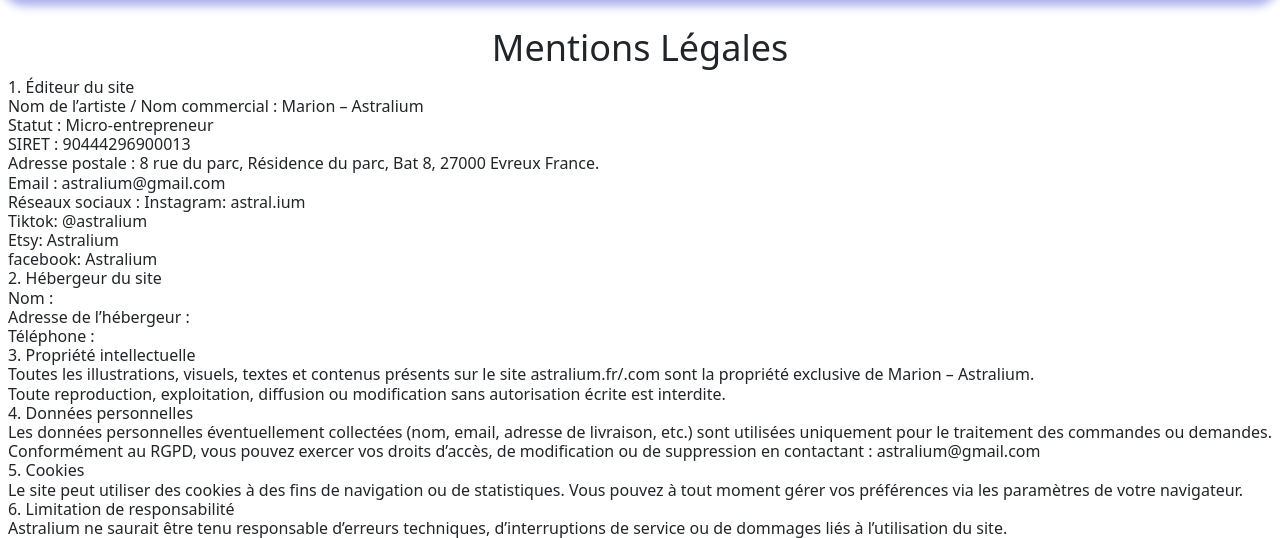
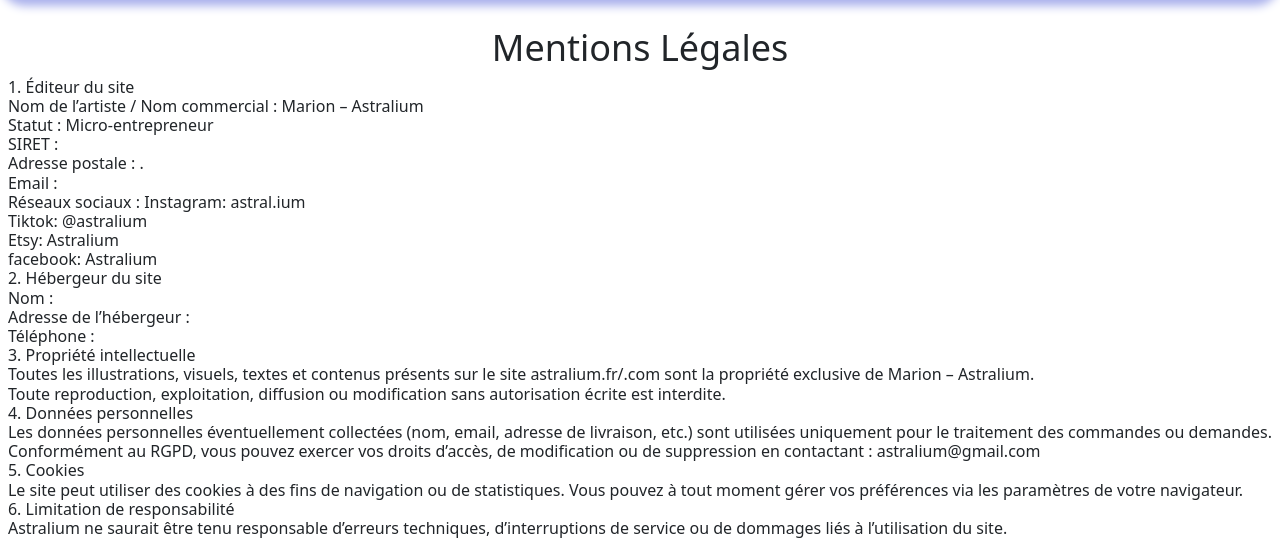
Before and after one commit to Rikkette/Astralium, a PHP site: page /mentions_legales.php in a window 1280 px wide. Shown: the part 206-744 px from the top of the page. Run offline with PHP 8.4, Linux system fonts and the light colour scheme; the visitor is signed in with stand-in values (Sample User, id 1); data that the repository does not hold is empty.

Commit message:
Update mentions_legales.php

```diff
--- a/mentions_legales.php
+++ b/mentions_legales.php
@@ -13,9 +13,9 @@
         1. Éditeur du site<br>
         Nom de l’artiste / Nom commercial : Marion – Astralium<br>
         Statut : Micro-entrepreneur<br>
-        SIRET : 90444296900013<br>
-        Adresse postale : 8 rue du parc, Résidence du parc, Bat 8, 27000 Evreux France.<br>
-        Email : astralium@gmail.com <br>
+        SIRET : <br>
+        Adresse postale : .<br>
+        Email :  <br>
         Réseaux sociaux : Instagram: astral.ium <br>
         Tiktok: @astralium<br>
         Etsy: Astralium<br>
```
